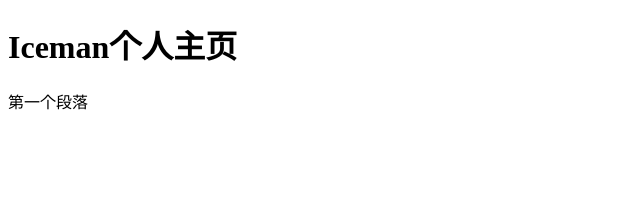
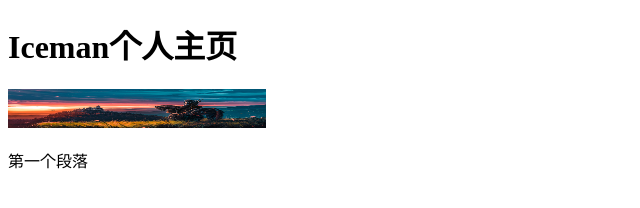
Before and after one commit to IcemanJia/jiayan.github.io, a plain HTML site: page index.html in a window 1280 px wide. Shown: the whole page, without its empty margins (0-640 px from the left). Drawn offline with Linux system fonts and the light colour scheme.

Commit message:
Update index.html

```diff
--- a/index.html
+++ b/index.html
@@ -6,6 +6,7 @@
   </head>
   <body>
     <h1>Iceman个人主页</h1>
+    <img src="./wallpaper.jpg" width="258" height="39" />
     <p>第一个段落</p>
   </body>
 </html>
```
